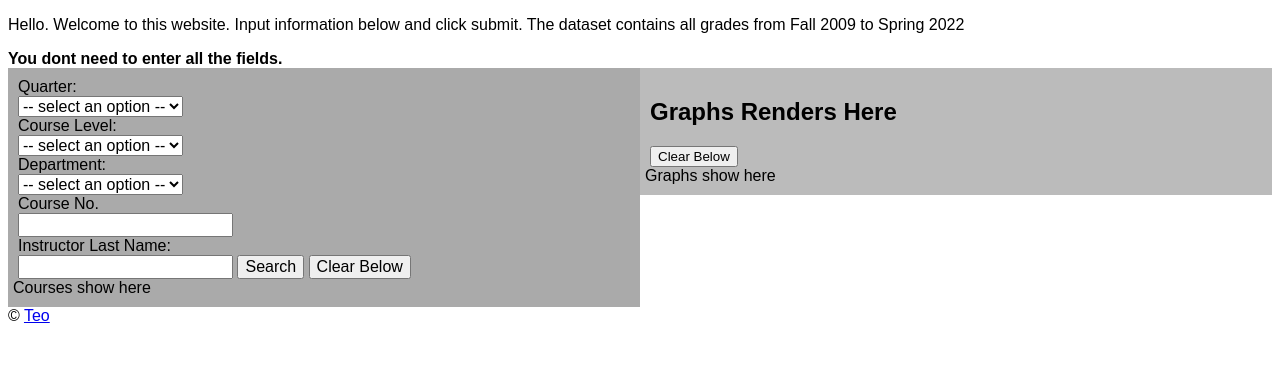
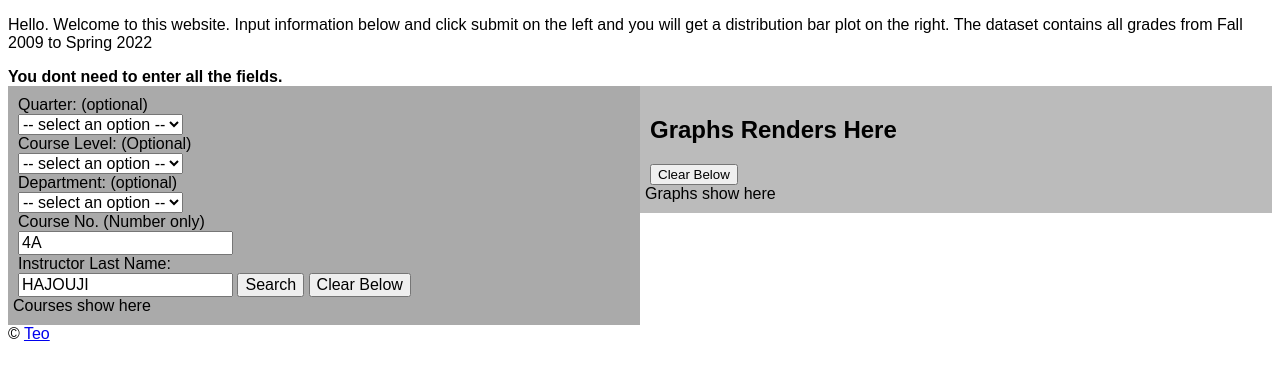
Before and after one commit to Sir-Teo/visualizing-grades, a website: page index.html in a window 1280 px wide. Drawn offline with nearby package versions, Linux system fonts and the light colour scheme.

Commit message:
improved UI

```diff
--- a/index.html
+++ b/index.html
@@ -2,9 +2,12 @@
 <html lang="en">
 <head>
 	<meta charset="UTF-8">
+	<meta name="description" content="A Grade Visualizing Tool for UCSB Students">
+	<meta name="author" content="Teo">
+	<meta name="keywords" content="UCSB, Grade, Visualizing">
 	<script src="https://d3js.org/d3.v7.min.js"></script>
 	<title>Visualizing Grades</title>
-	<p>Hello. Welcome to this website. Input information below and click submit. The dataset contains all grades from Fall 2009 to Spring 2022</p>
+	<p>Hello. Welcome to this website. Input information below and click submit on the left and you will get a distribution bar plot on the right. The dataset contains all grades from Fall 2009 to Spring 2022</p>
 	<b>You dont need to enter all the fields.</b>
 </head>
 <body>
@@ -15,9 +18,8 @@
 			<script src="https://code.jquery.com/jquery-3.6.0.js"></script>
 			<script src="https://code.jquery.com/ui/1.13.2/jquery-ui.js"></script>
 			<script src="https://cdn.jsdelivr.net/npm/fuse.js/dist/fuse.js"></script>
-
 			<div class="ui-widget">
-				<label for="quarter" size = 20>Quarter: </label>
+				<label for="quarter" size = 20>Quarter: (optional)</label>
 				<select id="quarter" >
 					<option disabled selected value> -- select an option -- </option>
 					<option value = "S22" > S22 </option>
@@ -72,13 +74,13 @@
 					<option value = "W10" > W10 </option>
 					<option value = "F09" > F09 </option>
 				</select>
-				<label for="course-level" list = "levels">Course Level:  </label>
+				<label for="course-level" list = "levels">Course Level: (Optional) </label>
 				<select id="course-level">
 					<option disabled selected value> -- select an option -- </option>
 					<option value = "Undergraduate" >Undergraduate</option>
 					<option value = "Graduate" >Graduate</option>
 				</select>
-				<label for="dept">Department: </label>
+				<label for="dept">Department: (optional)</label>
 				<select id="dept">
 					<option disabled selected value> -- select an option -- </option>
 					<option value = "ANTH "> ANTH  </option>
@@ -165,10 +167,12 @@
 					<option value = "W&L  "> W&L   </option>
 					<option value = "WRIT "> WRIT  </option>
 				</select>
-				<label for="course-number">Course No. </label>
+				<label for="course-number">Course No. (Number only)</label>
 				<input id="course-number">
+				<script>document.getElementById('course-number').value = '4A';</script>
 				<label for="instructor">Instructor Last Name: </label>
 				<input id="instructor">
+				<script>document.getElementById('instructor').value = 'HAJOUJI';</script>
 				<input type="button" value="Search" onclick="searchCourse()" />
 				<input type="button" value="Clear Below" onclick="clearSearch()" />
 			</div>
```
Also changed, not shown: 1 other file.
